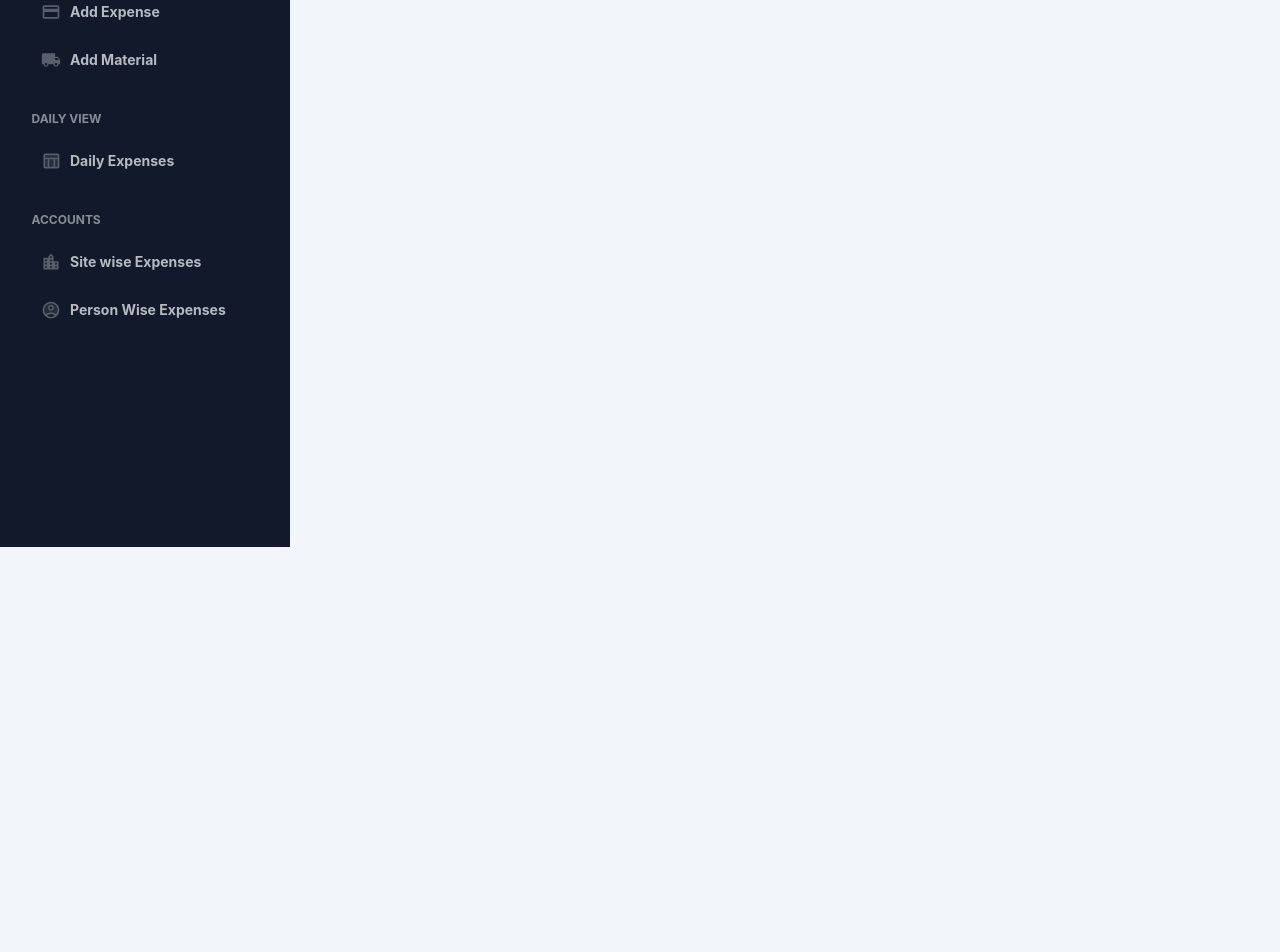
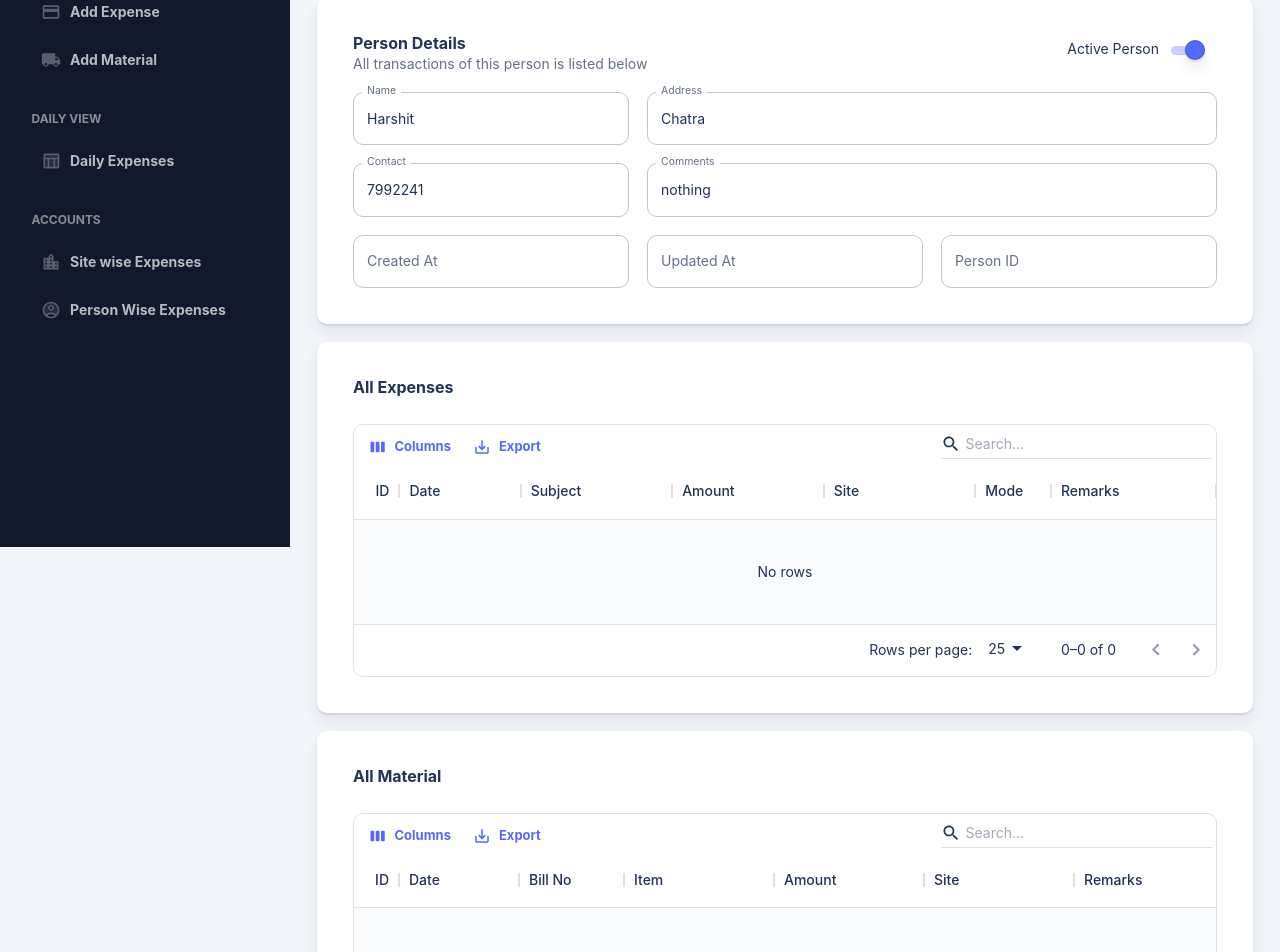
Before and after one commit to 1-Harshit/business-management, a Next.js app: page /admin/person/1 in a window 1280 px wide. Shown: the part 253-1205 px from the top of the page. Before the commit the page ends 800 px from the top, so only its background shows below. Built offline with nearby package versions, Linux system fonts and the light colour scheme.

Commit message:
Add person index

```diff
--- a/src/pages/admin/person/[id]/index.tsx
+++ b/src/pages/admin/person/[id]/index.tsx
@@ -1,7 +1,89 @@
+import { Box, Card, Container, Grid, Typography } from "@mui/material"
+import Head from "next/head"
+import { useState } from "react"
+
+import PageTitle from "src/components/PageTitle"
+import { Person } from "src/constants/models"
 import SidebarLayout from "src/layouts/SidebarLayout"
+import PersonDetails from "src/views/PersonDetails"
+import DataGrid from "src/components/DataGrid"
+import { MaterialColDef, expenseColDef } from "src/constants/colDefs"
 
-const PersonIndex = () => <div />
+const PersonEdit = () => {
+  const [values, setValues] = useState<Person>({
+    name: "Harshit",
+    contact: "7992241",
+    address: "Chatra",
+    comments: "nothing",
+    isActive: true,
+  } as Person)
 
-PersonIndex.layout = SidebarLayout
+  const expenses = (
+    <Card>
+      <Box p={4}>
+        <Typography variant="h4" sx={{ pb: 3 }}>
+          All Expenses
+        </Typography>
+        <DataGrid
+          rows={[]}
+          columns={expenseColDef}
+          hiddenColumns={["createdAt", "updatedAt", "person"]}
+        />
+      </Box>
+    </Card>
+  )
 
-export default PersonIndex
+  const material = (
+    <Card>
+      <Box p={4}>
+        <Typography variant="h4" sx={{ pb: 3 }}>
+          All Material
+        </Typography>
+        <DataGrid
+          rows={[]}
+          columns={MaterialColDef}
+          hiddenColumns={[
+            "createdAt",
+            "updatedAt",
+            "transportRate",
+            "materialRate",
+            "quantity",
+            "transportPerson",
+            "materialPerson",
+          ]}
+        />
+      </Box>
+    </Card>
+  )
+
+  return (
+    <>
+      <Head>
+        <title>Person Wise Ledger</title>
+      </Head>
+      <PageTitle
+        heading={`Viewing Ledger of ${values.name}`}
+        subHeading="Find all the transaction recorded to this person"
+        sideText="Edit details"
+        sideTextLink={`/admin/person/${values.ID}/edit`}
+      />
+      <Container maxWidth="lg">
+        <Grid container spacing={2}>
+          <Grid item xs={12}>
+            <PersonDetails person={values} />
+          </Grid>
+          <Grid item xs={12}>
+            {expenses}
+          </Grid>
+          <Grid item xs={12}>
+            {material}
+          </Grid>
+        </Grid>
+      </Container>
+    </>
+  )
+}
+
+PersonEdit.layout = SidebarLayout
+
+export default PersonEdit
--- /dev/null
+++ b/src/views/PersonDetails.tsx
@@ -0,0 +1,107 @@
+import { Card, Grid, Switch, TextField, Typography } from "@mui/material"
+
+import { Person } from "src/constants/models"
+
+interface PersonDetailsProps {
+  person: Person
+}
+const PersonDetails = ({ person }: PersonDetailsProps) => (
+  <Card sx={{ p: { xs: 2, md: 4 } }}>
+    <Grid container spacing={2}>
+      <Grid item xs={12} md={8}>
+        <Typography variant="h4">Person Details</Typography>
+        <Typography color="textSecondary" sx={{ mb: 2 }}>
+          All transactions of this person is listed below
+        </Typography>
+      </Grid>
+      <Grid
+        item
+        xs={12}
+        md={4}
+        sx={{
+          display: "inline",
+          textAlign: { xs: "left", md: "right" },
+          mb: { xs: 2, md: 0 },
+        }}
+      >
+        <Typography sx={{ display: "inline" }}>
+          {person.isActive ? "Active" : "Inactive"} Person
+        </Typography>
+        <Switch
+          checked={person.isActive}
+          readOnly
+          name="isActive"
+          color="primary"
+          inputProps={{ "aria-label": "controlled" }}
+        />
+      </Grid>
+    </Grid>
+    <Grid container spacing={2}>
+      <Grid item xs={12} md={4}>
+        <TextField
+          fullWidth
+          inputProps={{ readOnly: true }}
+          label="Name"
+          name="name"
+          value={person.name}
+        />
+      </Grid>
+      <Grid item xs={12} md={8}>
+        <TextField
+          fullWidth
+          inputProps={{ readOnly: true }}
+          label="Address"
+          name="address"
+          value={person.address}
+        />
+      </Grid>
+      <Grid item xs={12} md={4}>
+        <TextField
+          fullWidth
+          inputProps={{ readOnly: true }}
+          label="Contact"
+          name="contact"
+          value={person.contact}
+        />
+      </Grid>
+      <Grid item xs={12} md={8}>
+        <TextField
+          fullWidth
+          inputProps={{ readOnly: true }}
+          label="Comments"
+          name="comments"
+          value={person.comments}
+        />
+      </Grid>
+      <Grid item xs={12} md={4}>
+        <TextField
+          fullWidth
+          inputProps={{ readOnly: true }}
+          label="Created At"
+          name="createdAt"
+          value={person.createdAt}
+        />
+      </Grid>
+      <Grid item xs={12} md={4}>
+        <TextField
+          fullWidth
+          inputProps={{ readOnly: true }}
+          label="Updated At"
+          name="updatedAt"
+          value={person.updatedAt}
+        />
+      </Grid>
+      <Grid item xs={12} md={4}>
+        <TextField
+          fullWidth
+          inputProps={{ readOnly: true }}
+          label="Person ID"
+          name="personId"
+          value={person.ID}
+        />
+      </Grid>
+    </Grid>
+  </Card>
+)
+
+export default PersonDetails
--- a/src/views/SiteDetails.tsx
+++ b/src/views/SiteDetails.tsx
@@ -33,7 +33,7 @@ const SiteDetails = ({ site }: SiteDetailsProps) => {
         <Grid item xs={12} md={8}>
           <Typography variant="h4">Construction Site Details</Typography>
           <Typography color="textSecondary" sx={{ mb: 2 }}>
-            Change the details and save
+            All transactions of this site is listed below
           </Typography>
         </Grid>
         <Grid
```
